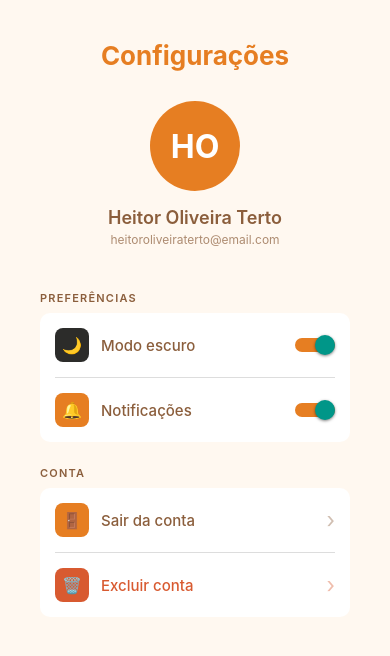
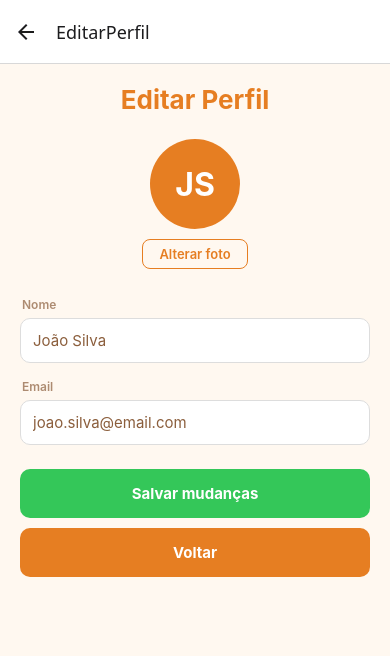
Before and after one commit to Its8or/FoodList-CollegeProject, a React Native app in the folder App/: screen /EditarPerfil in a window 390 px wide. Shown: the top 656 px of the page. Built offline with nearby package versions, Linux system fonts and the light colour scheme.

Commit message:
tela de editar perfil criada, correção de bugs

```diff
--- a/App/App.js
+++ b/App/App.js
@@ -1,11 +1,28 @@
 import React from 'react';
 import { StyleSheet, Text, View } from 'react-native'
 import ConfiguracoesScreen from './views/configScreen/configScreen'
-import { feedScreen } from './views/feedScreen/feedScreen'
-import { recipeScreen } from './views/recipeScreen/recipeScreen'
+import EditarPerfilScreen from './views/configScreen/editarPerfilScreen';
+// import feedScreen from './views/feedScreen/feedScreen'
+// import recipeScreen from './views/recipeScreen/recipeScreen'
+import { createStackNavigator } from '@react-navigation/stack';
+import { NavigationContainer } from '@react-navigation/native';
+
+const Stack = createStackNavigator();
+
+function MyStack() {
+  return (
+    <Stack.Navigator>
+      {/* <Stack.Screen name="Feed" component={feedScreen} /> */}
+      <Stack.Screen name="Configurações" component={ConfiguracoesScreen} />
+      <Stack.Screen name="EditarPerfil" component={EditarPerfilScreen} />
+    </Stack.Navigator>
+  );
+}
 
 export default function App() {
   return (
-    <ConfiguracoesScreen/>
+    <NavigationContainer>
+      <MyStack />
+    </NavigationContainer>
   );
 }
--- /dev/null
+++ b/App/services/profile.js
@@ -0,0 +1,11 @@
+export function getIniciais(nome) {
+  if (!nome) return '?';
+
+  return nome
+    .trim()
+    .split(' ')
+    .filter((n) => n.length > 0)  // remove strings vazias (espaços duplos)
+    .slice(0, 2)
+    .map((n) => n[0].toUpperCase())
+    .join('');
+}
--- a/App/views/configScreen/configScreen.jsx
+++ b/App/views/configScreen/configScreen.jsx
@@ -5,14 +5,14 @@ import PerfilUsuario from './perfilUsuario';
 import Preferencias from './preferencias';
 import Conta from './conta';
 
-export default function ConfiguracoesScreen() {
-    return (
-        <ScrollView style={styles.container} contentContainerStyle={styles.content}>
-            <PerfilUsuario />
-            <Preferencias />
-            <Conta />
-        </ScrollView>
-    );
+export default function ConfiguracoesScreen({ navigation }) {
+  return (
+    <ScrollView style={styles.container} contentContainerStyle={styles.content}>
+      <PerfilUsuario navigation={navigation} />
+      <Preferencias />
+      <Conta navigation={navigation} />
+    </ScrollView>
+  );
 }
 
 const styles = StyleSheet.create({
--- a/App/views/configScreen/conta.jsx
+++ b/App/views/configScreen/conta.jsx
@@ -45,6 +45,15 @@ export default function Conta({ navigation }) {
       <Text style={styles.secaoTitulo}>CONTA</Text>
 
       <View style={styles.card}>
+        <TouchableOpacity style={styles.linha} onPress={() => navigation.navigate('EditarPerfil')}>
+          <View style={[styles.iconeWrapper, styles.iconeAviso]}>
+            <Text style={styles.icone}>✏️</Text>
+          </View>
+          <Text style={styles.label}>Editar perfil</Text>
+          <Text style={styles.seta}>›</Text>
+        </TouchableOpacity>
+
+        <View style={styles.divisor} />
         <TouchableOpacity style={styles.linha} onPress={handleSair}>
           <View style={[styles.iconeWrapper, styles.iconeAviso]}>
             <Text style={styles.icone}>🚪</Text>
--- /dev/null
+++ b/App/views/configScreen/editarPerfilScreen.jsx
@@ -0,0 +1,182 @@
+import React, { useState } from 'react';
+import {
+  View,
+  Text,
+  StyleSheet,
+  TextInput,
+  TouchableOpacity,
+  Image,
+  ScrollView,
+} from 'react-native';
+import { getIniciais } from '../../services/profile'
+
+const MOCK_USER = {
+  nome: 'João Silva',
+  email: 'joao.silva@email.com',
+  foto: null,
+};
+
+export default function EditarPerfilScreen({ navigation }) {
+  const [nome, setNome] = useState(MOCK_USER.nome);
+  const [email, setEmail] = useState(MOCK_USER.email);
+  const [foto, setFoto] = useState(MOCK_USER.foto);
+
+  return (
+    <ScrollView style={styles.container} contentContainerStyle={styles.content}>
+      <Text style={styles.titulo}>Editar Perfil</Text>
+
+      {/* Avatar */}
+      <View style={styles.avatarContainer}>
+        {foto ? (
+          <Image source={{ uri: foto }} style={styles.foto} />
+        ) : (
+          <View style={styles.avatarFallback}>
+            <Text style={styles.avatarTexto}>{getIniciais(nome)}</Text>
+          </View>
+        )}
+        <TouchableOpacity style={styles.botaoAlterarFoto}>
+          <Text style={styles.botaoAlterarFotoTexto}>Alterar foto</Text>
+        </TouchableOpacity>
+      </View>
+
+      {/* Inputs */}
+      <Text style={styles.label}>Nome</Text>
+      <TextInput
+        style={styles.input}
+        value={nome}
+        onChangeText={setNome}
+        placeholder="Seu nome"
+        placeholderTextColor="#C4A882"
+      />
+
+      <Text style={styles.label}>Email</Text>
+      <TextInput
+        style={styles.input}
+        value={email}
+        onChangeText={setEmail}
+        placeholder="Seu email"
+        placeholderTextColor="#C4A882"
+        keyboardType="email-address"
+        autoCapitalize="none"
+      />
+
+      {/* Botões */}
+      <TouchableOpacity
+        style={styles.botaoSalvar}
+        onPress={() => {/* TODO: salvar mudanças */ }}
+      >
+        <Text style={styles.textoBotao}>Salvar mudanças</Text>
+      </TouchableOpacity>
+
+      <TouchableOpacity
+        style={styles.botaoVoltar}
+        onPress={() => navigation.goBack()}
+      >
+        <Text style={styles.textoBotaoVoltar}>Voltar</Text>
+      </TouchableOpacity>
+    </ScrollView>
+  );
+}
+
+const styles = StyleSheet.create({
+  container: {
+    flex: 1,
+    backgroundColor: '#FFF8F0',
+  },
+  content: {
+    padding: 20,
+  },
+
+  titulo: {
+    fontSize: 26,
+    fontWeight: 'bold',
+    color: '#E67E22',
+    textAlign: 'center',
+    marginBottom: 24,
+  },
+
+  // Avatar
+  avatarContainer: {
+    alignItems: 'center',
+    marginBottom: 28,
+  },
+  foto: {
+    width: 90,
+    height: 90,
+    borderRadius: 45,
+    resizeMode: 'cover',
+    marginBottom: 10,
+  },
+  avatarFallback: {
+    width: 90,
+    height: 90,
+    borderRadius: 45,
+    backgroundColor: '#E67E22',
+    alignItems: 'center',
+    justifyContent: 'center',
+    marginBottom: 10,
+  },
+  avatarTexto: {
+    color: '#FFFFFF',
+    fontSize: 32,
+    fontWeight: 'bold',
+  },
+  botaoAlterarFoto: {
+    paddingVertical: 6,
+    paddingHorizontal: 16,
+    borderRadius: 8,
+    borderWidth: 1,
+    borderColor: '#E67E22',
+  },
+  botaoAlterarFotoTexto: {
+    color: '#E67E22',
+    fontSize: 13,
+    fontWeight: '600',
+  },
+
+  // Inputs
+  label: {
+    fontSize: 12,
+    fontWeight: '600',
+    color: '#8B5E3C',
+    opacity: 0.7,
+    marginBottom: 6,
+    marginLeft: 2,
+  },
+  input: {
+    backgroundColor: '#FFFFFF',
+    borderWidth: 1,
+    borderColor: '#DDDDDD',
+    borderRadius: 10,
+    padding: 12,
+    marginBottom: 16,
+    fontSize: 15,
+    color: '#8B5E3C',
+  },
+
+  // Botões
+  botaoSalvar: {
+    backgroundColor: '#34C759',
+    padding: 15,
+    borderRadius: 10,
+    alignItems: 'center',
+    marginTop: 8,
+    marginBottom: 10,
+  },
+  botaoVoltar: {
+    backgroundColor: '#E67E22',
+    padding: 15,
+    borderRadius: 10,
+    alignItems: 'center',
+  },
+  textoBotao: {
+    color: '#FFFFFF',
+    fontWeight: 'bold',
+    fontSize: 15,
+  },
+  textoBotaoVoltar: {
+    color: '#FFFFFF',
+    fontWeight: 'bold',
+    fontSize: 15,
+  },
+});
--- a/App/views/configScreen/perfilUsuario.jsx
+++ b/App/views/configScreen/perfilUsuario.jsx
@@ -6,6 +6,7 @@ import {
   Image,
   ScrollView,
 } from 'react-native';
+import { getIniciais } from '../../services/profile'
 
 // Substituir pelos dados reais do usuário (contexto/auth)
 const MOCK_USER = {
@@ -14,20 +15,11 @@ const MOCK_USER = {
   foto: null, // coloque uma URL string para exibir foto real
 };
 
-function getIniciais(nome) {
-  return nome
-    .split(' ')
-    .slice(0, 2)
-    .map((n) => n[0].toUpperCase())
-    .join('');
-}
-
 export default function PerfilUsuario() {
   const { nome, email, foto } = MOCK_USER;
 
   return (
     <ScrollView style={styles.container} contentContainerStyle={styles.content}>
-      <Text style={styles.titulo}>Configurações</Text>
 
       <View style={styles.perfilContainer}>
         {foto ? (
```
Also changed, not shown: package.json (added, +7 -0 lines), 1 other file (tests, documents, lock files or other folders).
